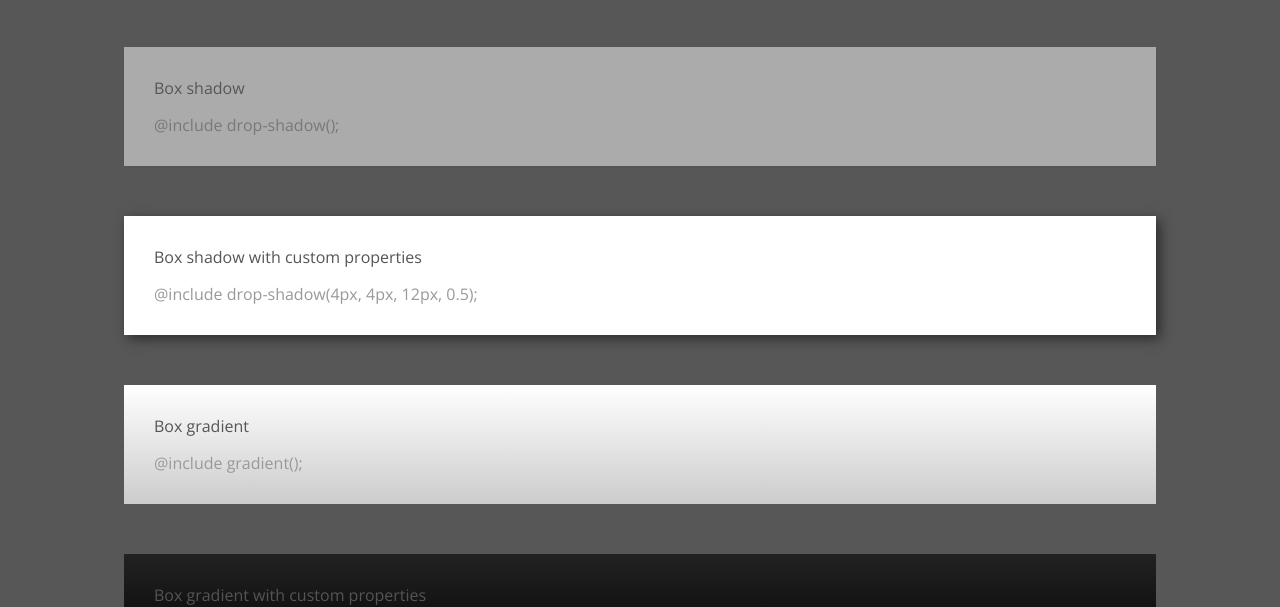
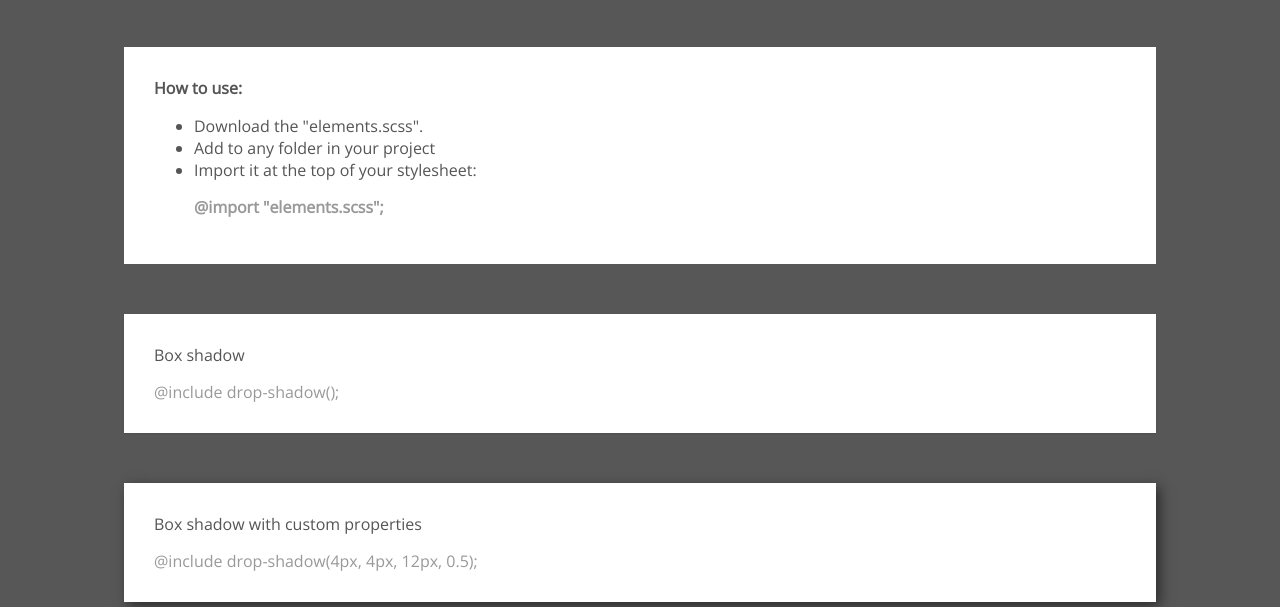
Before and after one commit to jordanlenon/sass-elements, a website: page index.html in a window 1280 px wide. Shown: the part 193-800 px from the top of the page. Drawn offline with nearby package versions, Linux system fonts and the light colour scheme.

Commit message:
add the git repository minor fix

```diff
--- a/elements.scss
+++ b/elements.scss
@@ -1,7 +1,7 @@
 /*---------------------------------------------------
   SASS Elements 0.1
   ---------------------------------------------------
-  A set of useful SASS mixins
+  A set of useful SASS mixins by jordanlenon (www.jordanlenon.com)
   Developed based on lesselements.com
 ---------------------------------------------------*/
 
--- a/example/style.scss
+++ b/example/style.scss
@@ -40,7 +40,6 @@ a {
 
 .box-shadow {
     @include drop-shadow();
-    @include opacity();
 }
 
 .box-shadow-custom {
--- a/index.html
+++ b/index.html
@@ -18,6 +18,20 @@
                 See on <a href="http://sass-lang.com/" target="_blank"><strong>Github</strong></a>.
             </p>
         </header>
+
+        <div class="box">
+            <strong>How to use:</strong>
+
+            <ul>
+                <li>Download the "elements.scss".</li>
+                <li>Add to any folder in your project</li>
+                <li>
+                     Import it at the top of your stylesheet:
+                     <br>
+                     <span class="usage"><strong>@import "elements.scss";</strong></span>
+                </li>
+            </ul>
+        </div>
 
         <div class="box box-shadow">
             Box shadow
--- a/package.json
+++ b/package.json
@@ -6,6 +6,10 @@
     "name": "Jordan Lenon",
     "url": "http://jordanlenon.com/"
   },
+  "repository": {
+    "type": "git",
+    "url": "https://github.com/jordanlenon/sass-elements"
+  },
   "devDependencies": {
     "grunt": "0.4.5",
     "grunt-contrib-watch": "0.9.2",
```
Also changed, not shown: example/style.min.css, 1 other file.
